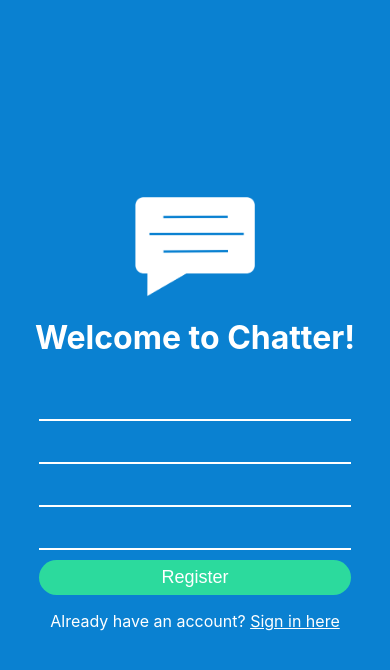
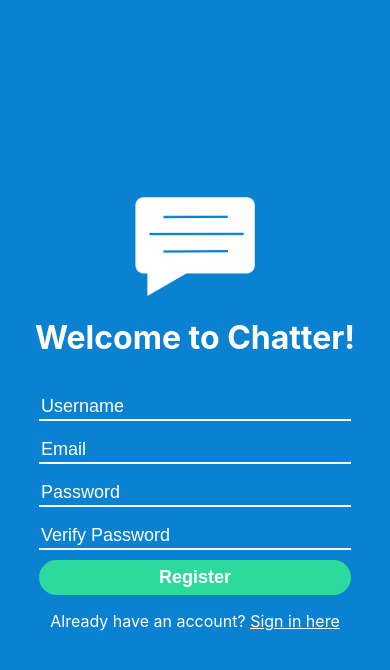
Before and after one commit to mattcbodily/chatter-v2, a React (Create React App) app: page / in a window 390 px wide. Both pictures are taken after a click on the element "Register here". Shown: the top 670 px of the page. Built offline with nearby package versions, Linux system fonts and the light colour scheme.

Commit message:
finished mobile view of Landing.js

```diff
--- a/src/App.scss
+++ b/src/App.scss
@@ -1,3 +1,16 @@
 .App {
   text-align: center;
 }
+
+::placeholder { /* Chrome, Firefox, Opera, Safari 10.1+ */
+  color: white;
+  opacity: 1; /* Firefox */
+}
+
+:-ms-input-placeholder { /* Internet Explorer 10-11 */
+  color: white;
+}
+
+::-ms-input-placeholder { /* Microsoft Edge */
+  color: white;
+}
--- a/src/Components/Landing/Landing.js
+++ b/src/Components/Landing/Landing.js
@@ -62,14 +62,14 @@ class Landing extends Component {
                 <img className='logo' src={logo} alt='Chatter'/>
                 <h1>Welcome to Chatter!</h1>
                 {registerView
-                ? <input value={username} name='username' onChange={e => this.handleInput(e)}/>
+                ? <input value={username} name='username' placeholder='Username' onChange={e => this.handleInput(e)}/>
                 : null}
-                <input value={email} name='email' onChange={e => this.handleInput(e)}/>
-                <input type='password' value={password} name='password' onChange={e => this.handleInput(e)}/>
+                <input value={email} name='email' placeholder='Email' onChange={e => this.handleInput(e)}/>
+                <input type='password' value={password} name='password' placeholder='Password' onChange={e => this.handleInput(e)}/>
                 {registerView
                 ? (
                     <>
-                        <input type='password' value={verPassword} name='verPassword' onChange={e => this.handleInput(e)}/>
+                        <input type='password' value={verPassword} name='verPassword' placeholder='Verify Password' onChange={e => this.handleInput(e)}/>
                         <button onClick={this.handleRegister}>Register</button>
                         <p>Already have an account? <span onClick={this.handleToggle}>Sign in here</span></p>
                     </>
--- a/src/_mixins.scss
+++ b/src/_mixins.scss
@@ -22,5 +22,6 @@
     border-radius: 20px;
     background: #2CDA9D;
     font-size: 18px;
+    font-weight: bold;
     color: white;
 }
```
